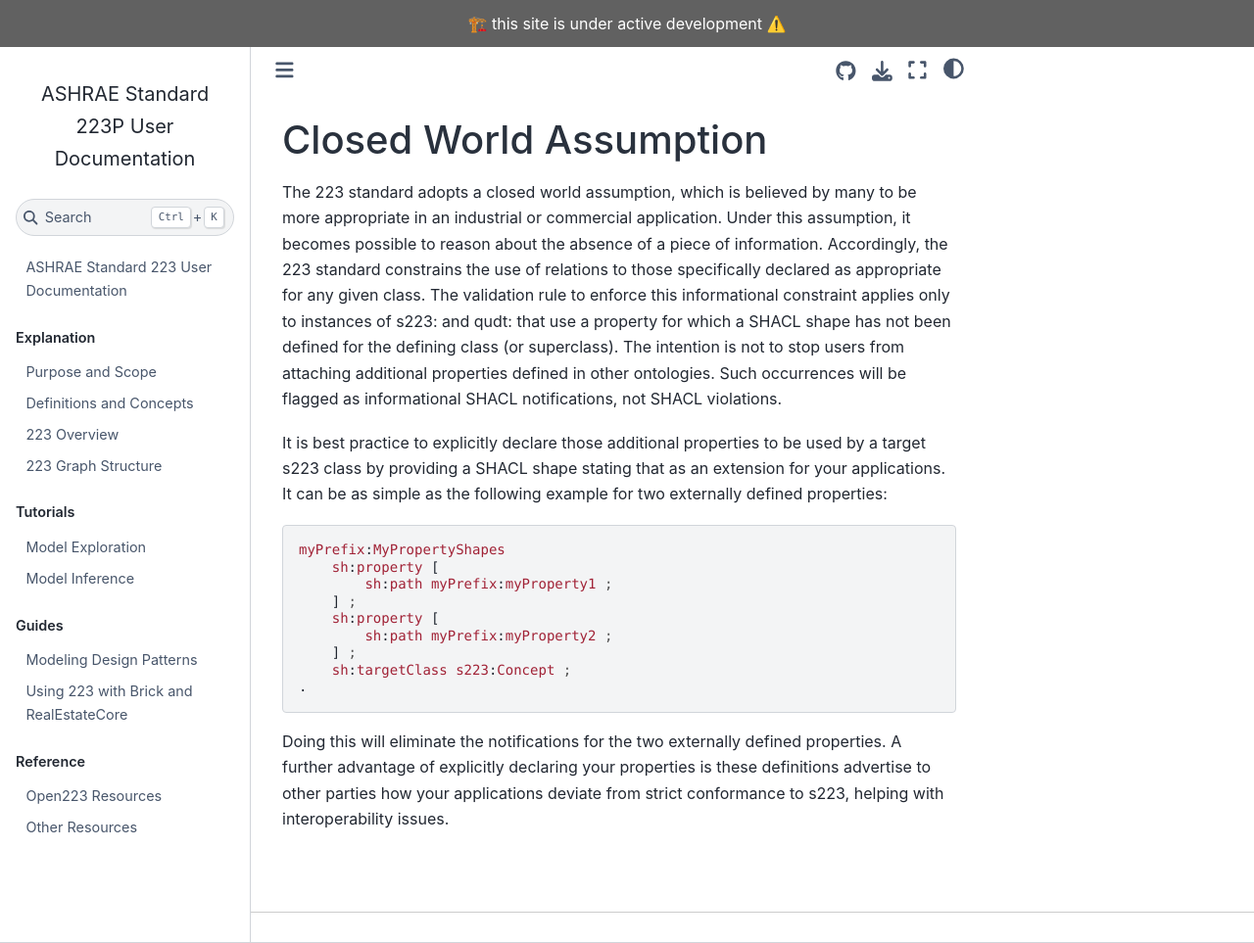
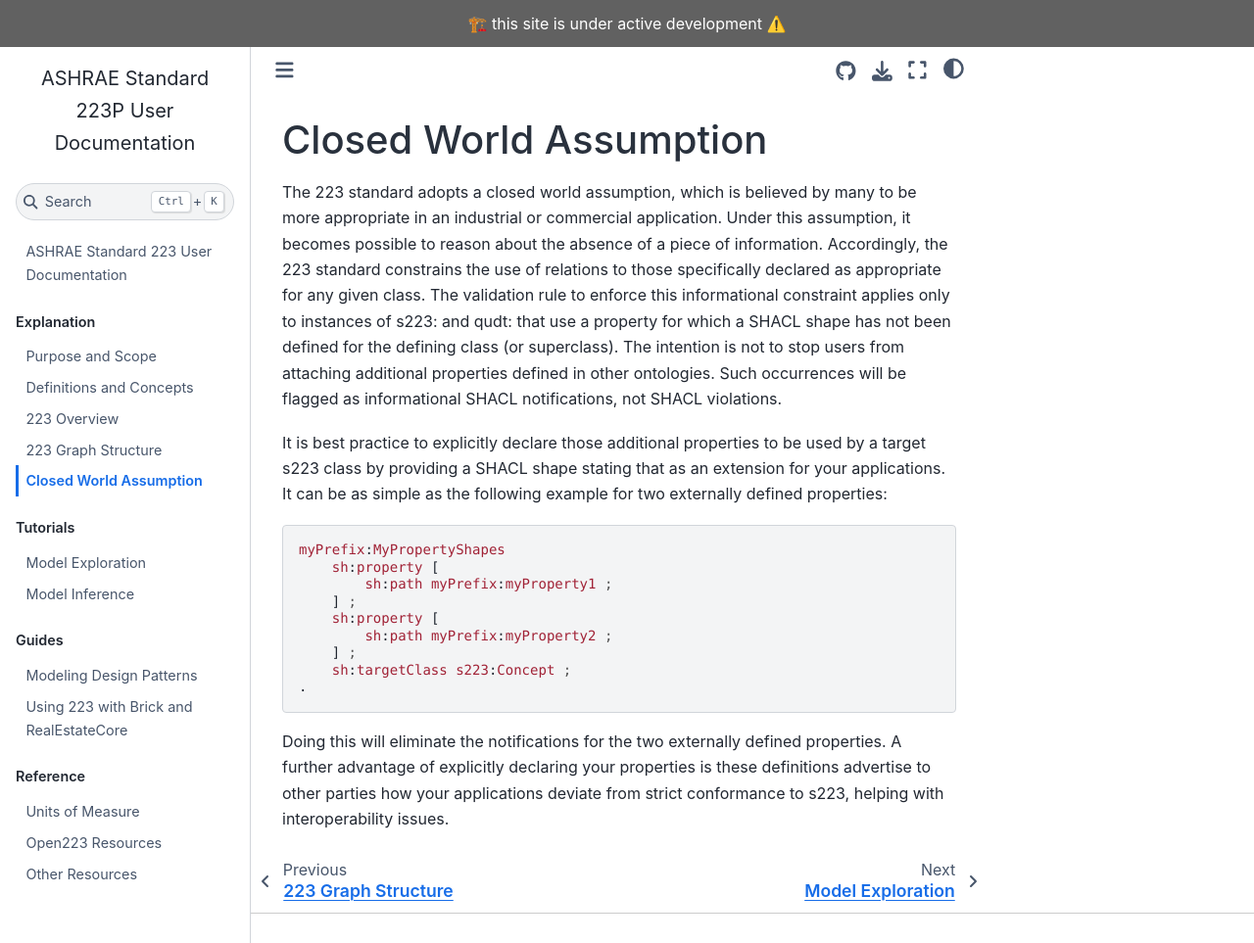
Before and after one commit to open223/docs.open223.info, a Jupyter Book: the page built from explanation/closed_world_assumption.md, in a window 1280 px wide and 963 px high. Shown: the whole window at 98% size. Built offline with Jupyter Book 1.0.4 settings and Sphinx 7.4.7 and the Sphinx Book theme 1.1.4, drawn with Linux system fonts in a browser that asks for light colours; pages that are not in the unit, such as notebooks, are missing from menus.

Commit message:
update toc

```diff
--- a/_toc.yml
+++ b/_toc.yml
@@ -11,8 +11,7 @@
   - file: explanation/definitions.md
   - file: explanation/223_overview.md
   - file: explanation/graph_structure.md
-  - file: explanation/units_of_measure.md
-  - file: explanation/closed_world.md
+  - file: explanation/closed_world_assumption.md
 - caption: Tutorials
   chapters:
   - file: tutorials/model_exploration.md
@@ -23,5 +22,6 @@
   - file: guides/brick-rec.md
 - caption: Reference
   chapters:
+  - file: reference/units_of_measure.md
   - file: reference/open223-resources.md
   - file: reference/other-resources.md
```
